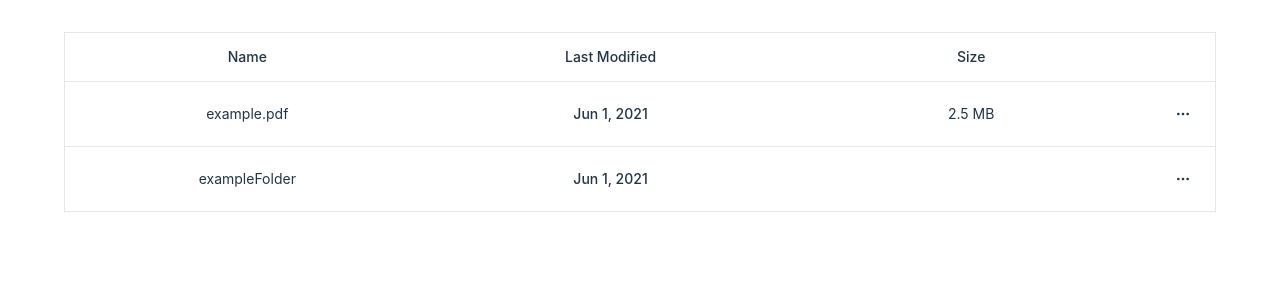
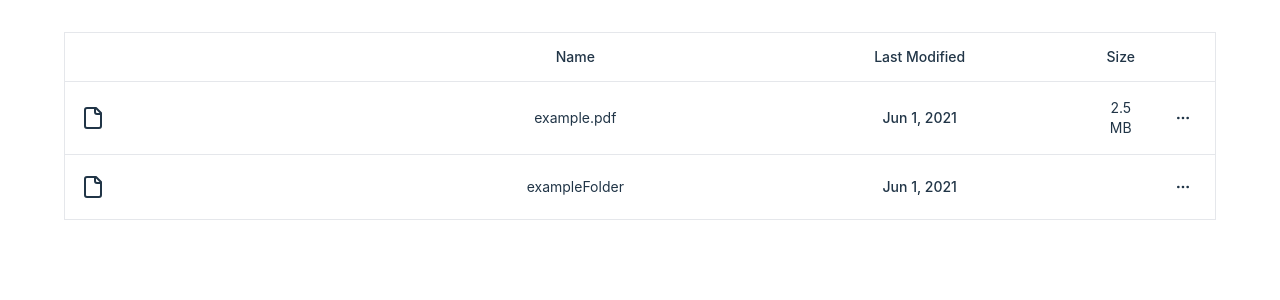
Before and after one commit to dan-antonelli/tiny-drive, a React (Vite) app: page / in a window 1280 px wide. Shown: the top 300 px of the page. Built offline with nearby package versions, Linux system fonts and the light colour scheme; the HTML template or start-up script is replaced by a standard one.

Commit message:
add lucide-react, use file icon in table

```diff
--- a/package.json
+++ b/package.json
@@ -17,7 +17,7 @@
     "clsx": "^2.1.1",
     "eslint-plugin-import": "^2.29.1",
     "eslint-plugin-react": "^7.34.1",
-    "lucide-react": "^0.376.0",
+    "lucide-react": "^0.377.0",
     "react": "^18.2.0",
     "react-dom": "^18.2.0",
     "tailwind-merge": "^2.3.0",
--- a/src/features/table/components/Columns.tsx
+++ b/src/features/table/components/Columns.tsx
@@ -1,5 +1,6 @@
 import { ColumnDef } from '@tanstack/react-table';
 import { MoreHorizontal } from 'lucide-react';
+import { File as FileIcon } from 'lucide-react';
 
 import formatDate from '../utils/formatDate';
 
@@ -14,6 +15,13 @@ import {
 import { FileInfo } from '@/types/types';
 
 const columns: ColumnDef<FileInfo>[] = [
+  {
+    accessorKey: '',
+    id: 'icon',
+    cell: () => {
+      return <FileIcon />;
+    },
+  },
   {
     accessorKey: 'name',
     header: () => <div className='text-center'>Name</div>,
--- a/vite.config.ts
+++ b/vite.config.ts
@@ -1,6 +1,7 @@
+import path from 'path';
+
+import react from '@vitejs/plugin-react';
 import { defineConfig } from 'vite';
-import path from 'path';
-import react from '@vitejs/plugin-react';
 
 // https://vitejs.dev/config/
 export default defineConfig({
```
Also changed, not shown: 1 other file (tests, documents, lock files or other folders).
